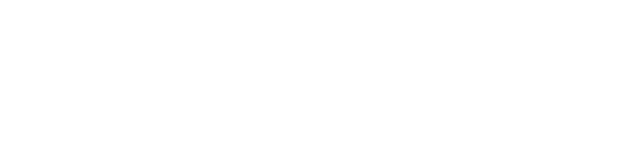
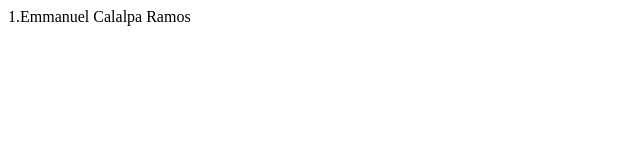
Before and after one commit to AlecCehViana/Generico3, a plain HTML site: page index.html in a window 1280 px wide. Shown: the whole page, without its empty margins (0-640 px from the left). Drawn offline with Linux system fonts and the light colour scheme.

Commit message:
Primero de nuevo

```diff
--- a/index.html
+++ b/index.html
@@ -7,6 +7,7 @@
     <title>Document</title>
 </head>
 <body>
+   1.Emmanuel Calalpa Ramos
 
 </body>
 </html>
```
